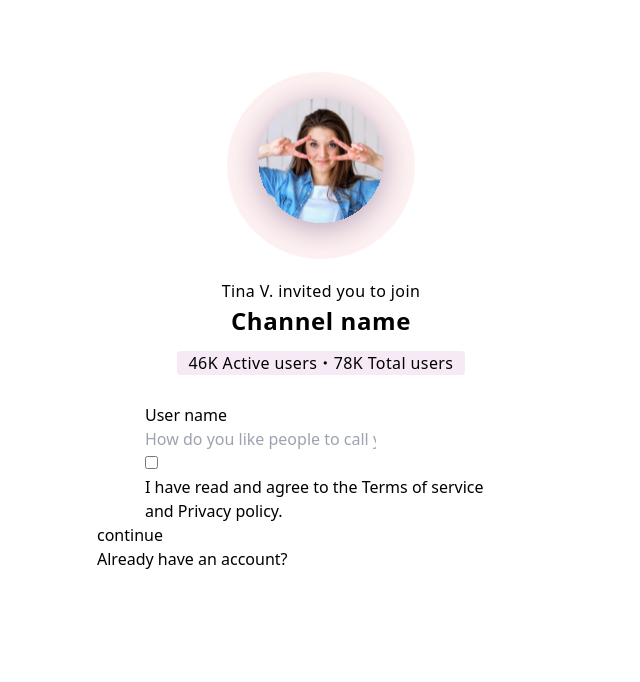
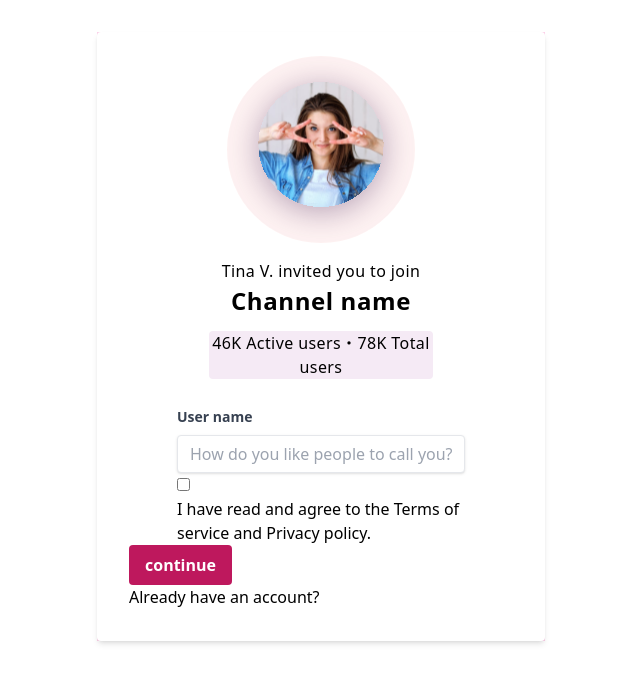
Before and after one commit to DomingosManuelFranco/react-form, a React (Create React App) app: page / in a window 1280 px wide. Shown: the top 682 px of the page, without its empty margins (319-959 px from the left). Built offline with nearby package versions, Linux system fonts and the light colour scheme.

Commit message:
styling button component

```diff
--- a/src/components/Main.jsx
+++ b/src/components/Main.jsx
@@ -2,8 +2,8 @@
 const Main = () => {
   return (
     <>
-      <section className="bg-white mt-8 sm:mx-auto sm:w-full sm:max-w-md">
-        <div className="pt-10 pb-5 ">
+      <section className="bg-white shadow-md rounded px-8 pt-6 pb-8 mb-4">
+        <div className="mb-4 ">
           <img
             className="bg-red-50 rounded-full max-w-md mx-auto"
             src={photo}
@@ -22,8 +22,11 @@
 
         <div className="md:container mx-auto px-12">
           <form className="">
-            <h1 className="">User name</h1>
+            <label className="block text-gray-700 text-sm font-bold mb-2">
+              User name
+            </label>
             <input
+              className="shadow appearance-none border rounded w-full py-2 px-3 text-gray-700 leading-tight focus:outline-none focus:shadow-outline"
               type="text"
               placeholder="How do you like people to call you?"
             />
@@ -36,7 +39,9 @@
           </div>
         </div>
         <div>
-          <button>continue</button>
+          <button className="bg-pink-700 hover:bg-pink-500 text-white font-bold py-2 px-4 rounded focus:outline-none focus:shadow-outline">
+            continue
+          </button>
           <p>Already have an account?</p>
         </div>
       </section>
```
